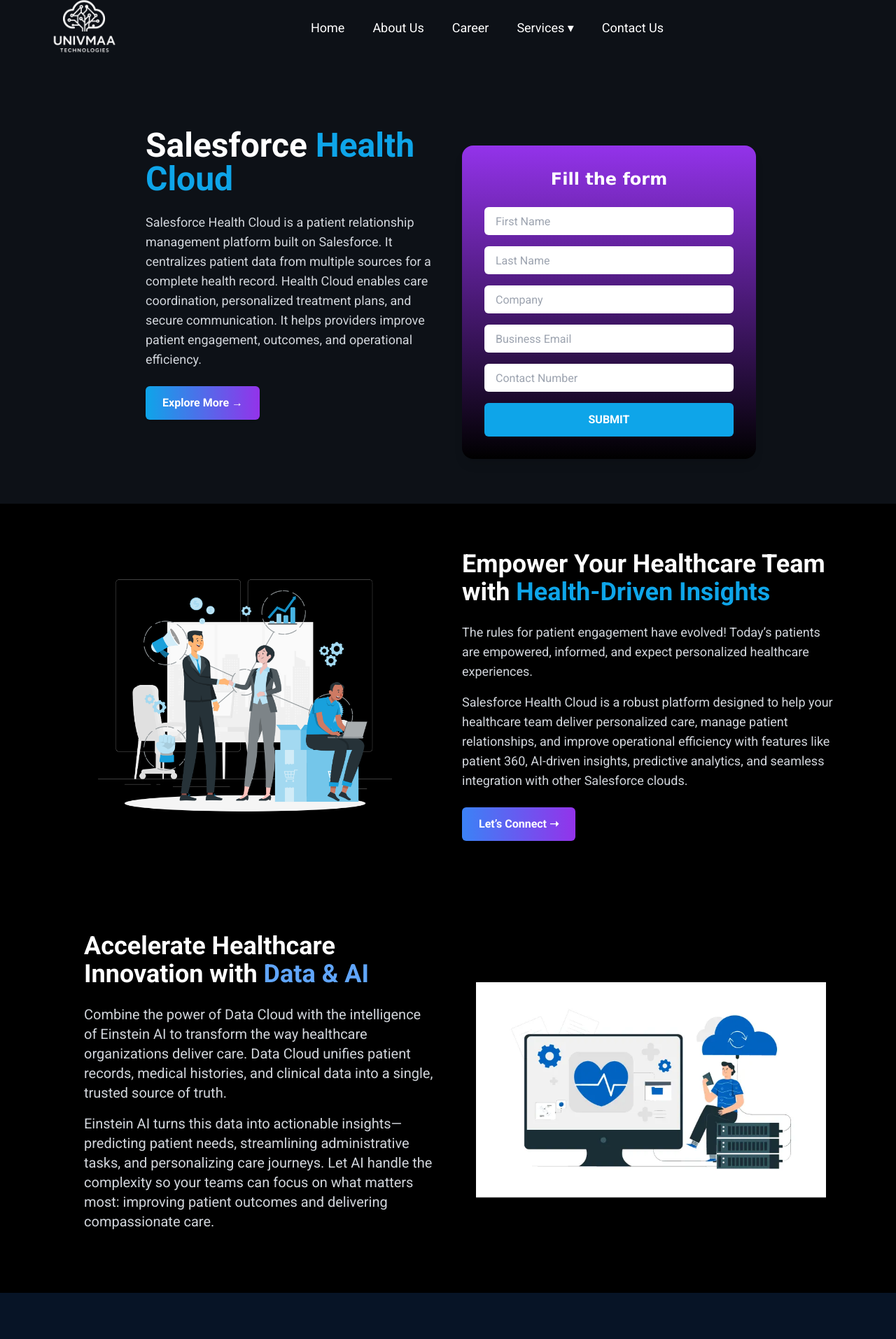
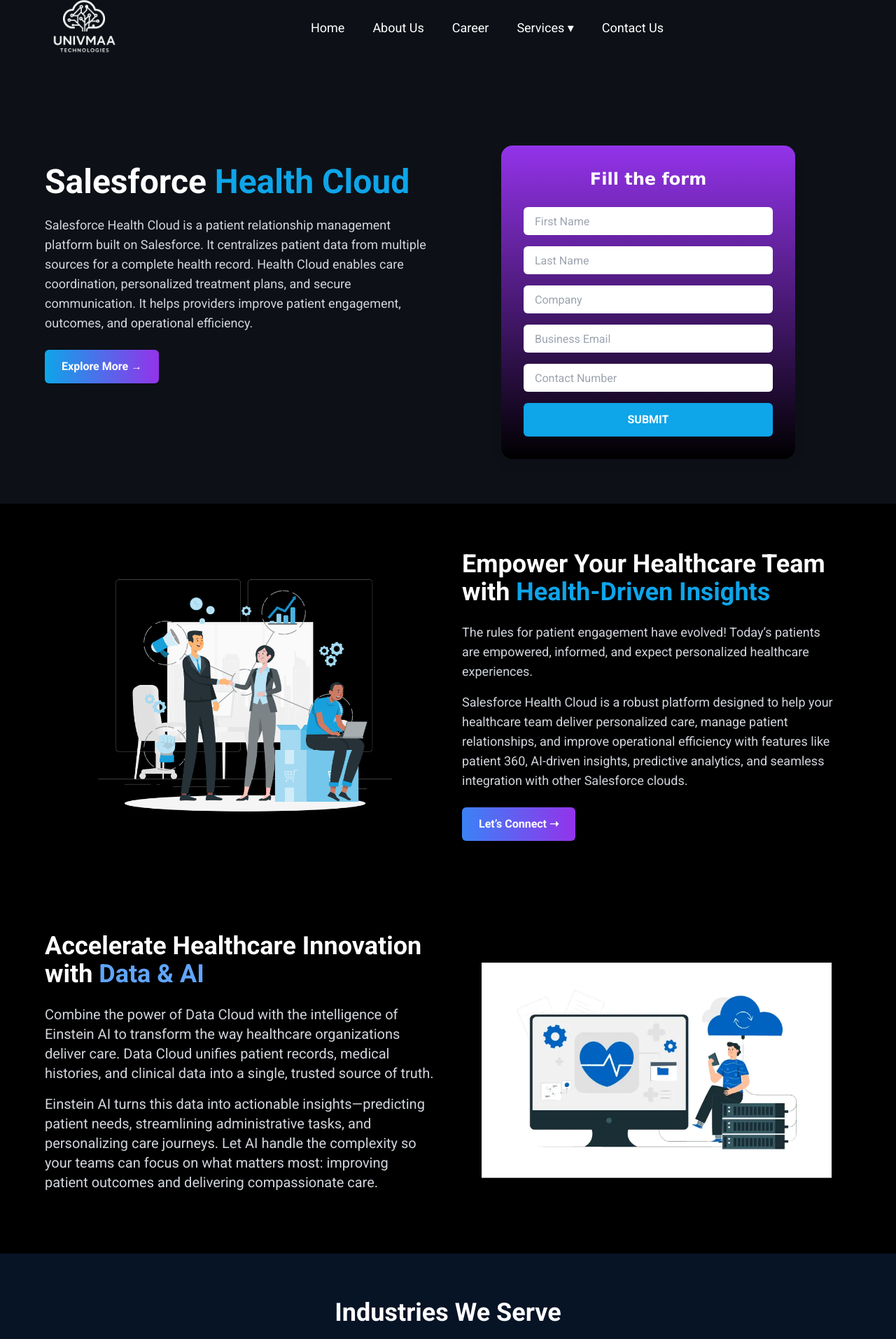
Before and after one commit to univmaa-admin/Univmaa, a React (Vite) app: page /healthcloud in a window 1280 px wide. Shown: the top 1914 px of the page at 70% size. Built offline with nearby package versions, Linux system fonts and the light colour scheme.

Commit message:
Update HealthCloudPage.jsx

```diff
--- a/src/components/ServiceDropdown/HealthCloudPage.jsx
+++ b/src/components/ServiceDropdown/HealthCloudPage.jsx
@@ -22,7 +22,7 @@
     <>
       <Navbar />
       {/* ========================== Section 1 ========================== */}
-      <section className="bg-[#0D1117] pt-32 text-white px-6 md:px-52 py-16 grid md:grid-cols-2 gap-10 items-center relative">
+      <section className="bg-[#0D1117] pt-32 text-white px-6 md:px-16 md:pr-20 py-16 grid md:grid-cols-2 gap-10 items-center relative">
         {/* Left Content */}
         <ServiceDyanamic serviceKey="health-cloud" />
         {/* Right Form */}
@@ -81,7 +81,7 @@
 
       {/* ========================== Section 3 ========================== */}
       <motion.section
-        className="bg-black text-white px-6 md:px-20 py-16 grid md:grid-cols-2 gap-10 items-center"
+        className="bg-black text-white md:px-16 py-16 grid md:grid-cols-2 gap-10 items-center"
         initial="hidden"
         whileInView="visible"
         viewport={{ once: true }}
@@ -91,9 +91,9 @@
         <motion.div
           variants={fadeInUp}
           transition={{ duration: 0.8 }}
-          className="ps-10"
+          className="ps-6 md:ps-0"
         >
-          <h2 className="text-3xl md:text-4xl font-bold mb-6">
+          <h2 className="text-3xl p md:text-4xl font-bold mb-6">
             Accelerate Healthcare Innovation with
             <span className="text-blue-400"> Data & AI</span>
           </h2>
```
